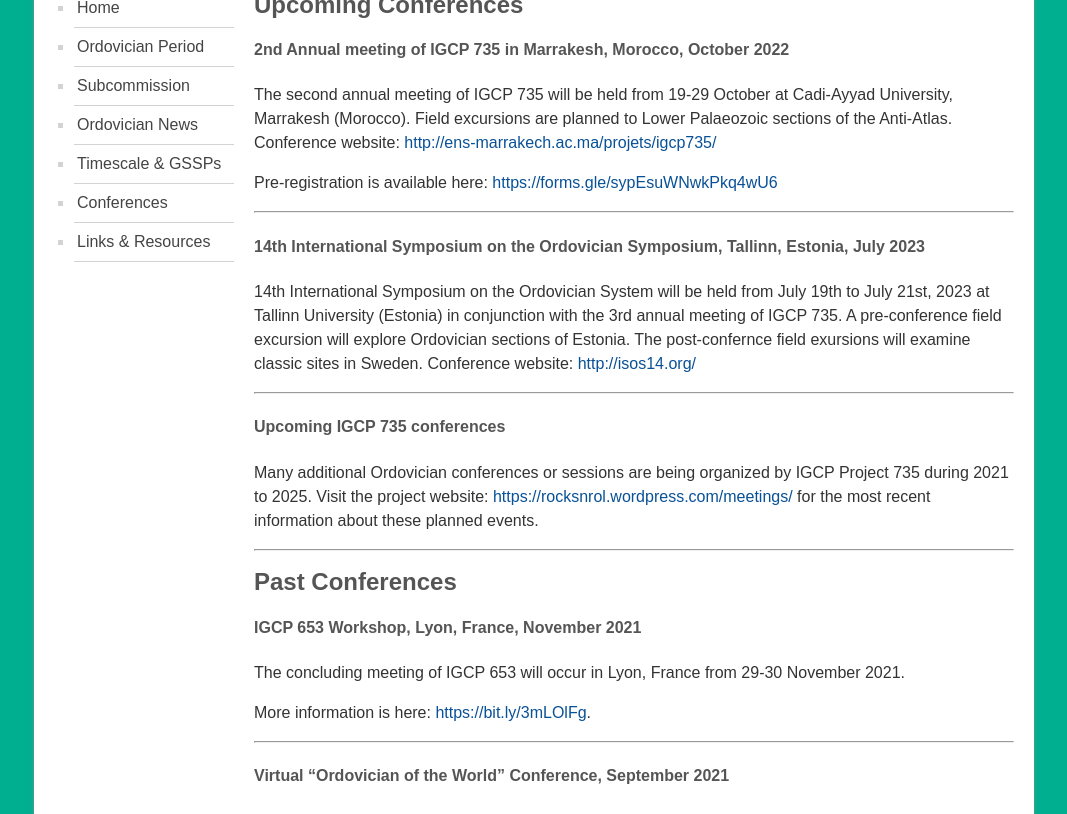
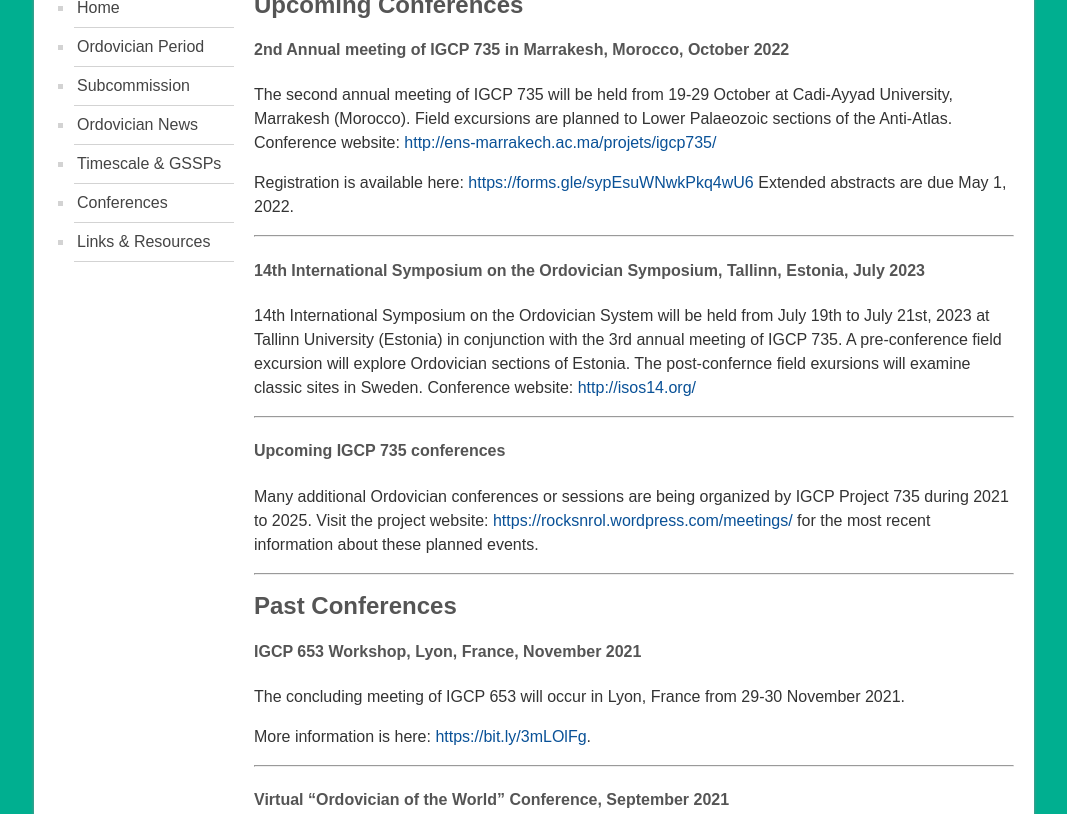
Before and after one commit to whwangChina/subcommission-ordovician, a Jekyll site: the page built from pages/conference.md, in a window 1280 px wide and 900 px high, scrolled down 345 px, cut to the strip 86-900 px from the top of the window. Shown: the whole strip, without its empty margins (106-1173 px from the left). Built offline with Jekyll 4.4.1, drawn with Linux system fonts in a browser that asks for light colours.

Commit message:
Update conference.md

```diff
--- a/pages/conference.md
+++ b/pages/conference.md
@@ -9,7 +9,7 @@
 
 The second annual meeting of IGCP 735 will be held from 19-29 October at Cadi-Ayyad University, Marrakesh (Morocco). Field excursions are planned to Lower Palaeozoic sections of the Anti-Atlas. Conference website: <http://ens-marrakech.ac.ma/projets/igcp735/>
 
-Pre-registration is available here: <https://forms.gle/sypEsuWNwkPkq4wU6>
+Registration is available here: <https://forms.gle/sypEsuWNwkPkq4wU6>  Extended abstracts are due May 1, 2022.
 
 ---
 
```
